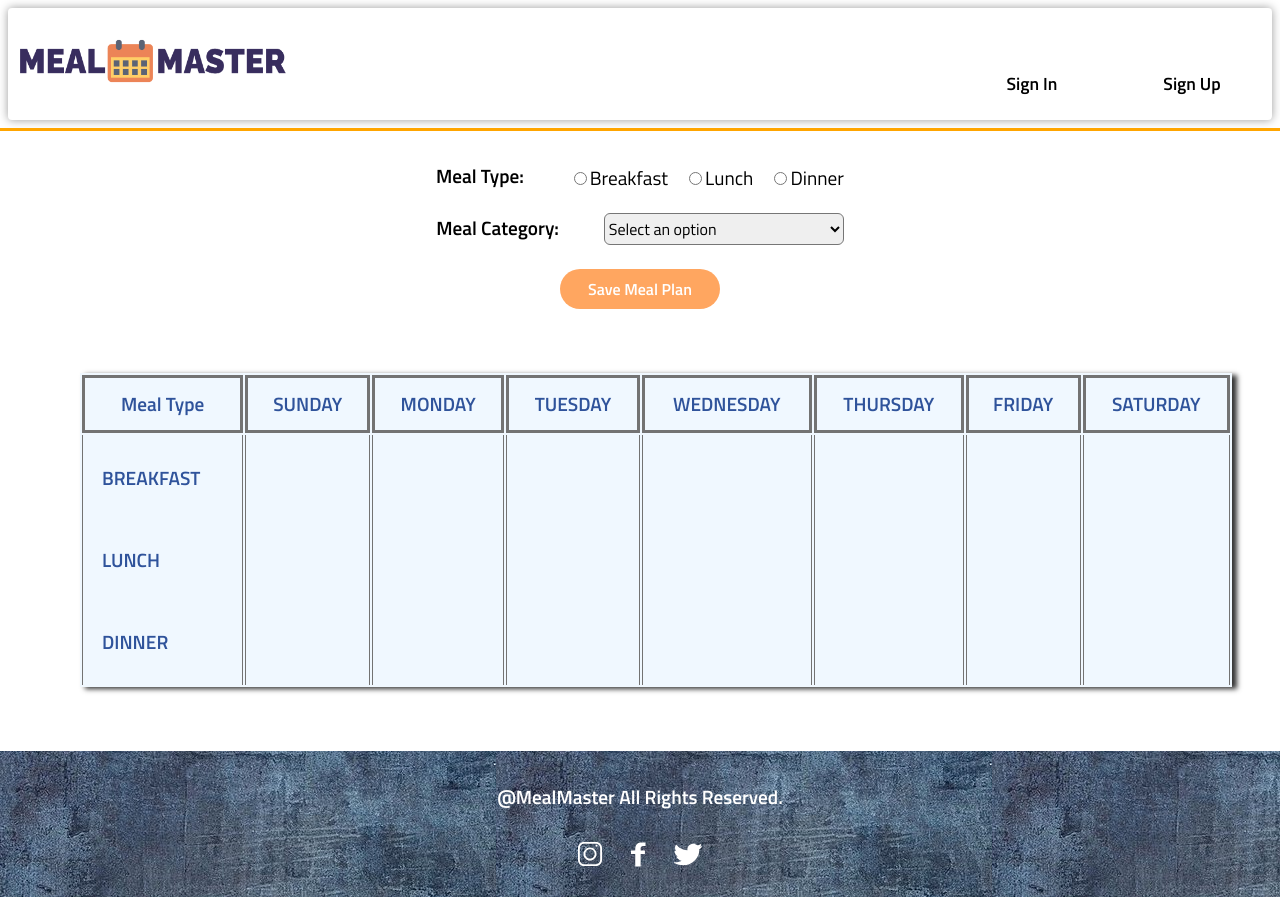
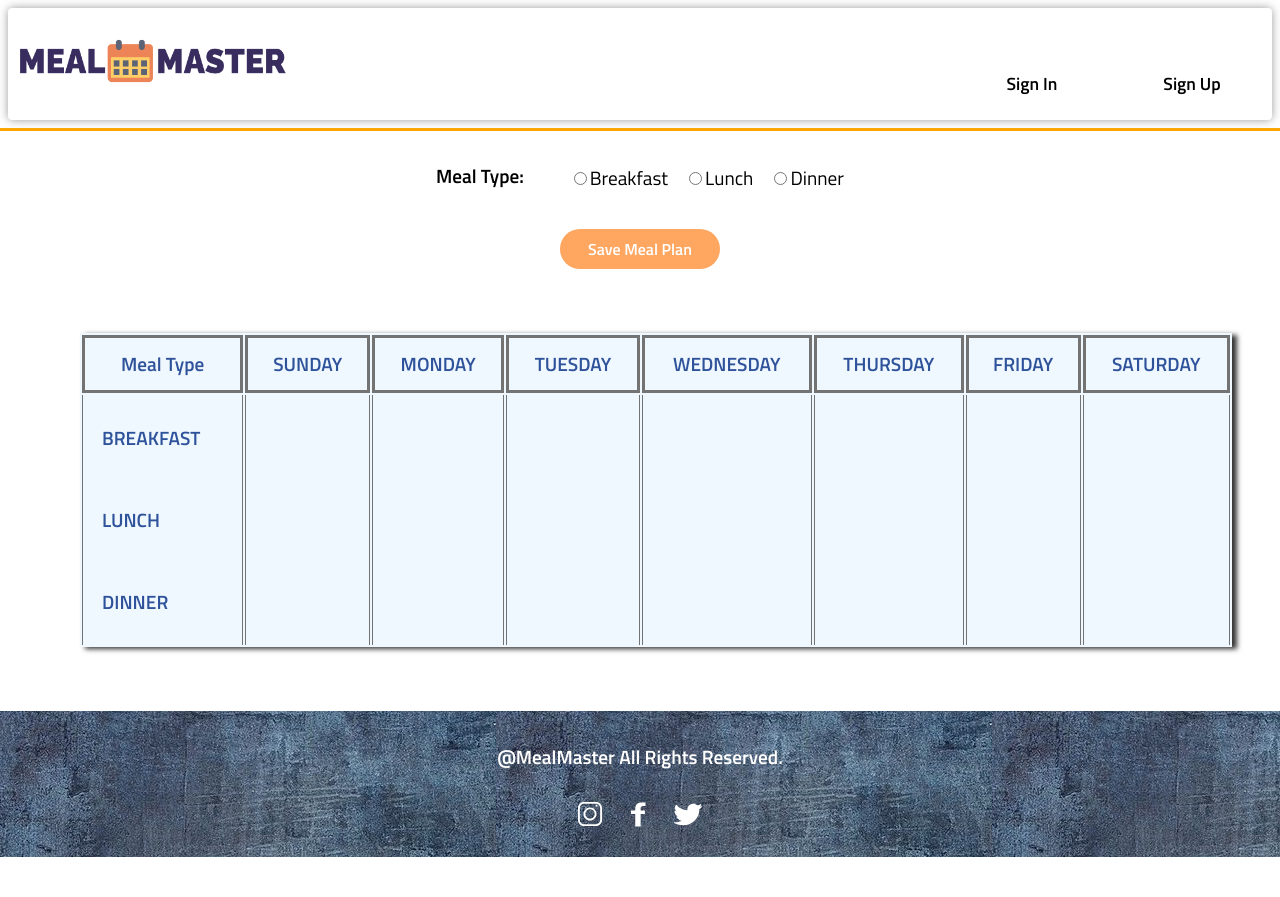
Before and after one commit to trupti-patil23/git-mealmaster, a React (Create React App) app: page /createMealPlan in a window 1280 px wide. After the commit the page ends 857 px from the top, so only its background shows below. Built offline with nearby package versions, Linux system fonts and the light colour scheme.

Commit message:
MealCategary dropdown  should show default option,  when we toggle between lunch and dinner values,Fixed issue

```diff
--- a/src/components/CreateMealPlan/CreateMealPlan.jsx
+++ b/src/components/CreateMealPlan/CreateMealPlan.jsx
@@ -53,6 +53,12 @@ const CreateMealPlan = ({ userId }) => {
      * @param {*} value
      */
     const handleRadioChange = (value) => {
+        // When Radio button option(Bf,Lunch or Dinner) changes,set  Recipes and  MealCategory state variable to null
+        setRecipes(null);
+        if(mealType !== "breakfast" ) {
+            setMealCategory("");
+        }
+
         setMealType(value);
         if (value === "breakfast") {
             async function getBreakfastData() {
@@ -231,7 +237,7 @@ const CreateMealPlan = ({ userId }) => {
                             <label htmlFor="dinner">Dinner</label>
                         </div>
                     </div>
-                    {mealType !== "breakfast" && (
+                    {mealType && mealType !== "breakfast" && (
                         <div className="recipes__row">
                             <label htmlFor="food-select" className="recipes__dropdown-label">Meal Category:</label>
                             <select className="recipes__dropdown-value" id="food-select" value={mealCategory} onChange={handleMealCategoryChange}>
```
